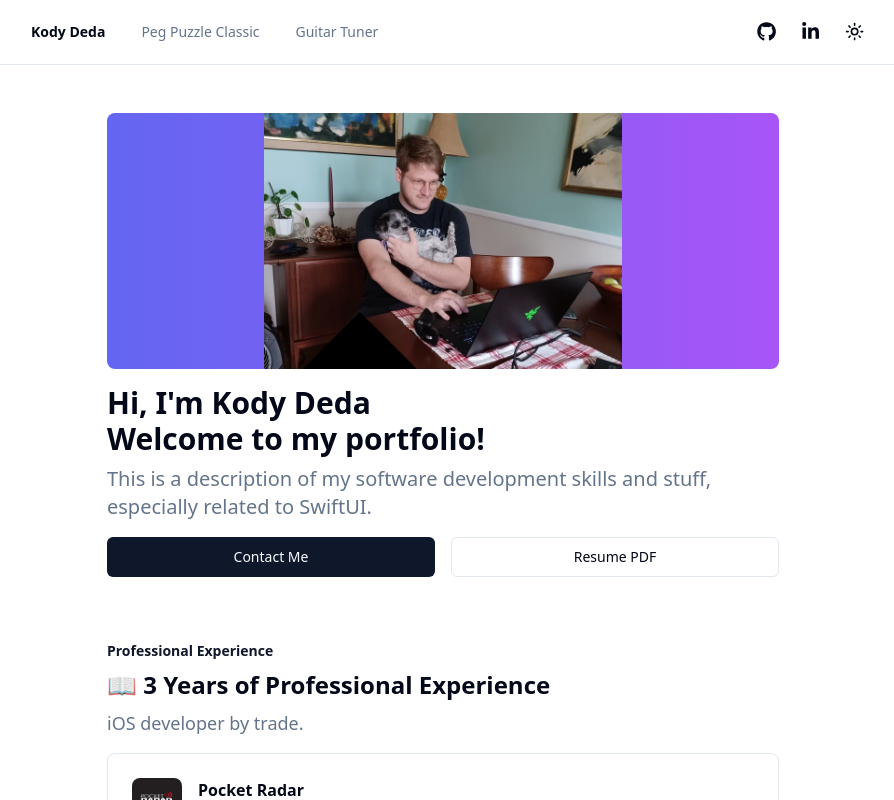
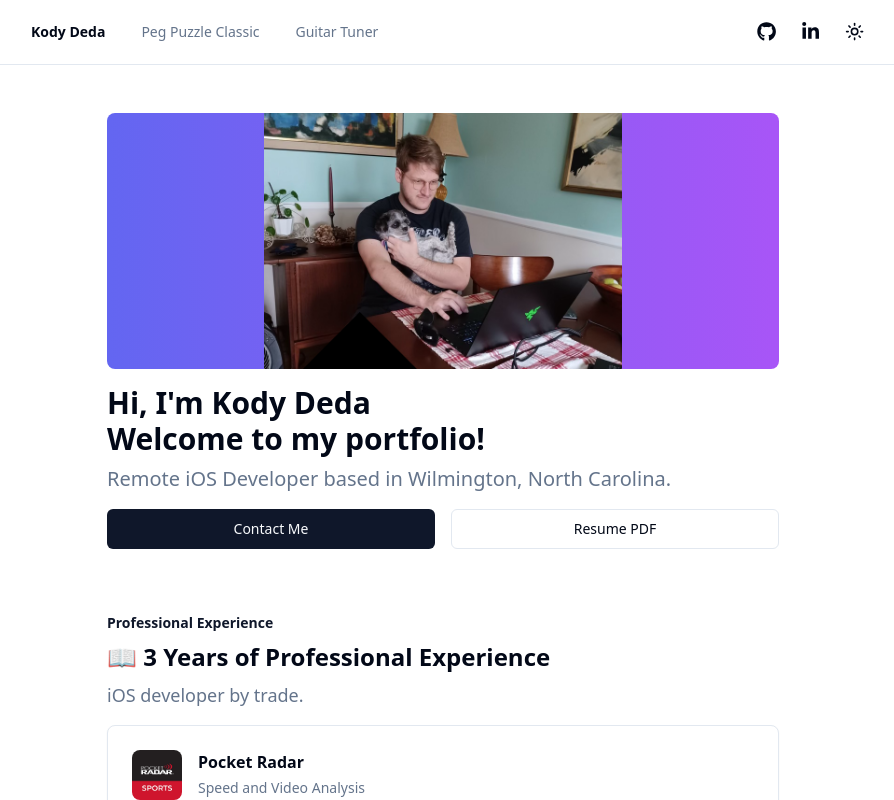
Before and after one commit to kodydeda4/nextjs-kodydeda, a Next.js app: page / in a window 1280 px wide. Shown: the top 800 px of the page, without its empty margins (197-1091 px from the left). Built offline with nearby package versions, Linux system fonts and the light colour scheme.

Commit message:
Update Header.tsx

```diff
--- a/app/_components/Header.tsx
+++ b/app/_components/Header.tsx
@@ -22,7 +22,7 @@ export default function Header() {
           Welcome to my portfolio!
         </h2>
         <p className="text-xl text-muted-foreground pb-4">
-          {"This is a description of my software development skills and stuff, especially related to SwiftUI."}
+          {"Remote iOS Developer based in Wilmington, North Carolina."}
         </p>
         <div className="flex gap-4">
           <Link href={`mailto:${RESUME.email}`} className="w-full">
```
